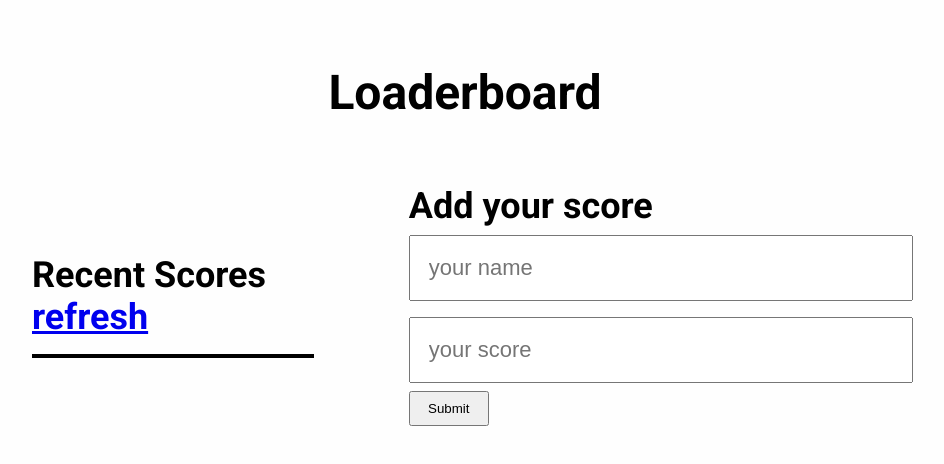
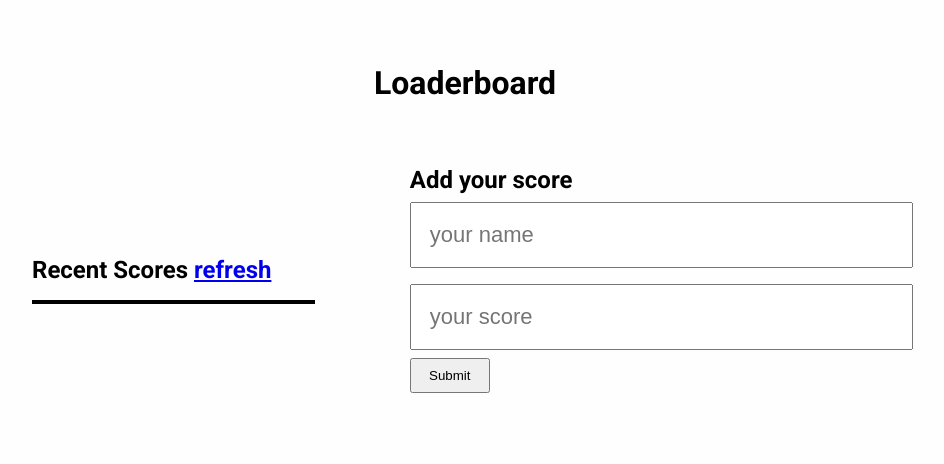
Before and after one commit to ericmahare/leaderboard, a website built with webpack: page src/index.html in a window 1280 px wide. Shown: the whole page, without its empty margins (175-1119 px from the left). Built offline with nearby package versions, Linux system fonts and the light colour scheme; no server answers; a web font is replaced by a local one.

Commit message:
reduce font-size

```diff
--- a/src/main.css
+++ b/src/main.css
@@ -9,7 +9,7 @@
 body {
   background-color: #fefefe;
   font-family: 'Roboto', sans-serif;
-  font-size: 1.5rem;
+  font-size: 1rem;
 }
 
 .container {
@@ -20,7 +20,7 @@ body {
 
 .heading {
   text-align: center;
-  font-size: 3rem;
+  font-size: 2rem;
   font-weight: bold;
 }
 
```
